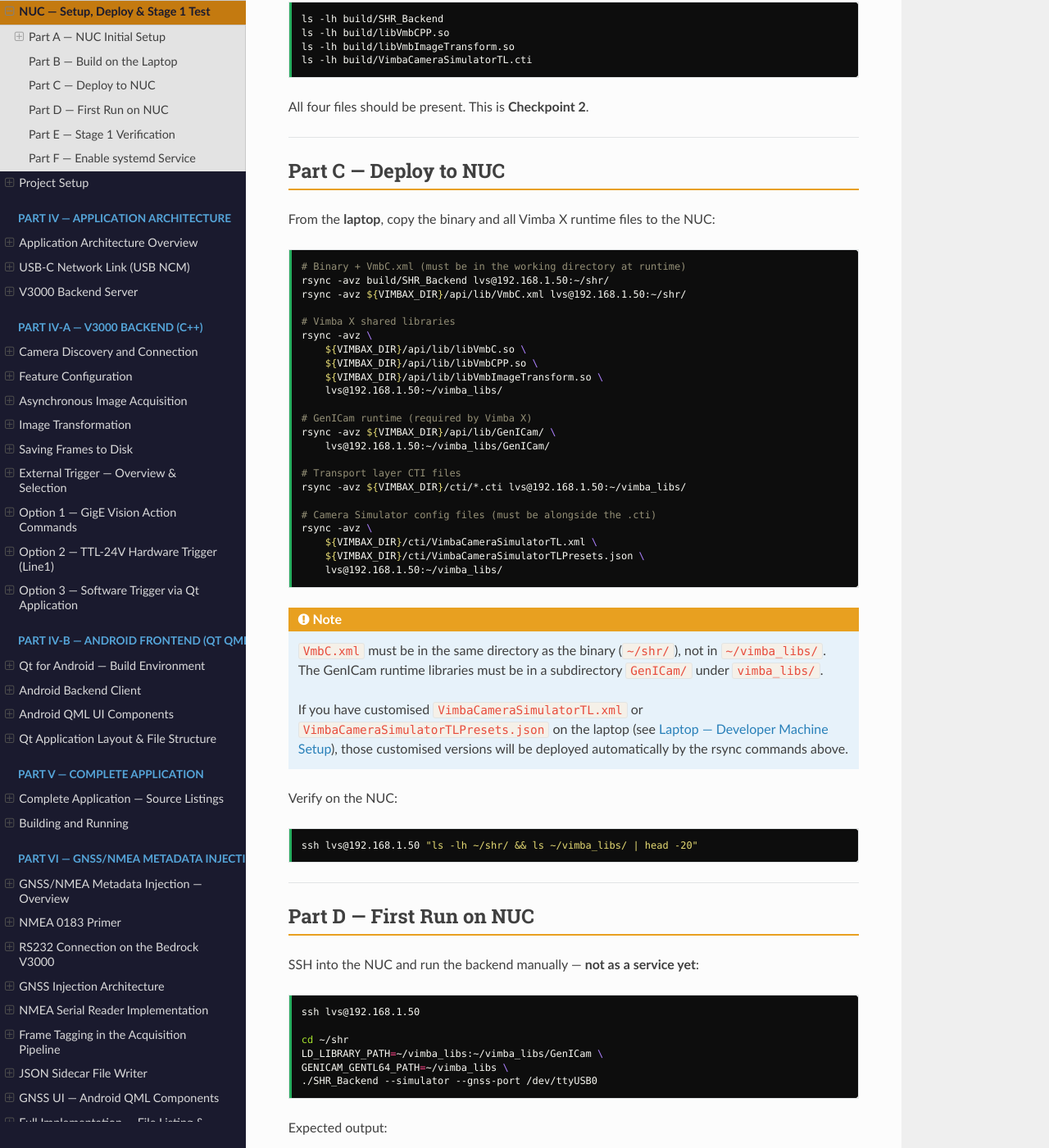
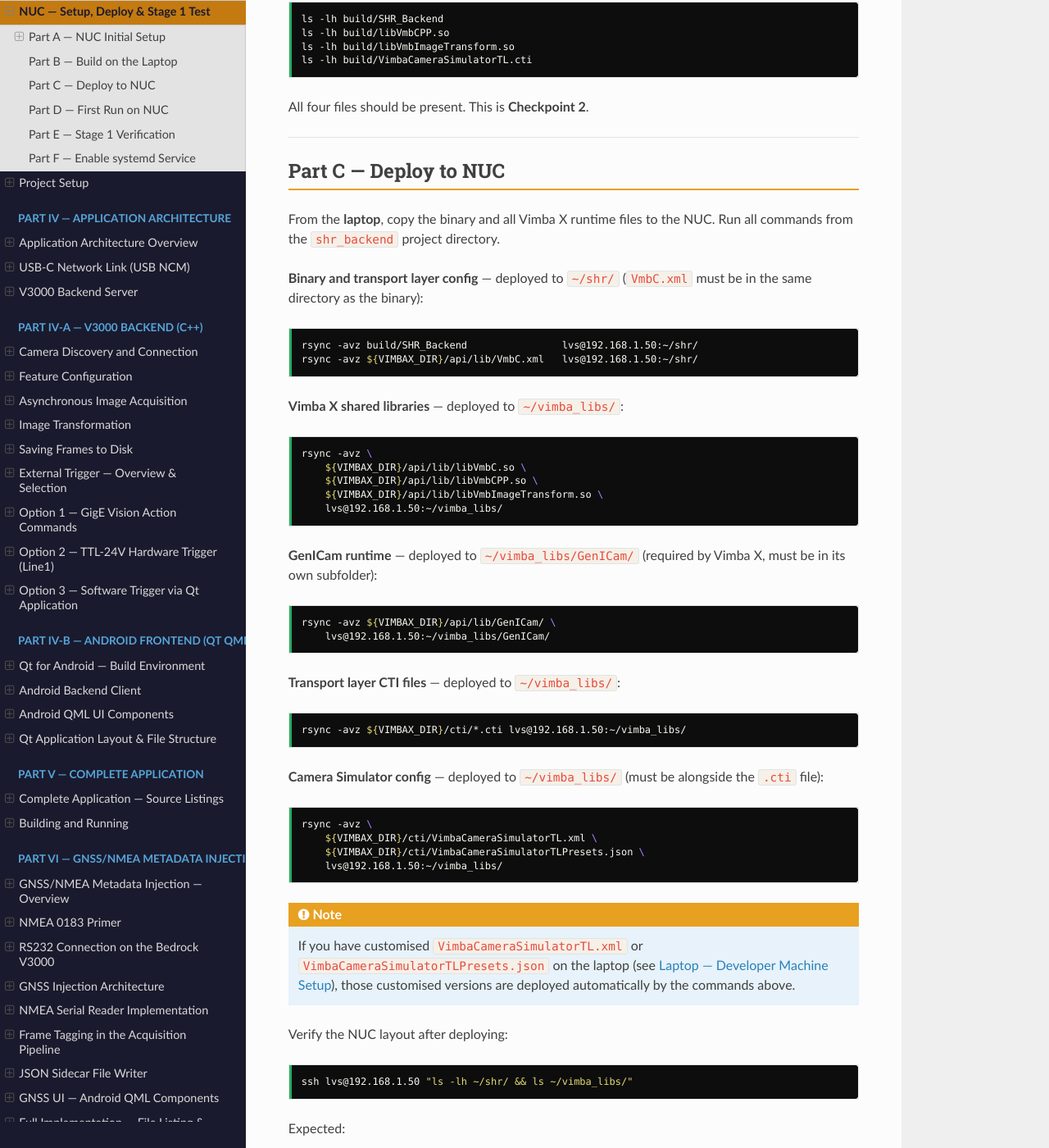
Before and after one commit to ldv-1000111/10GigE, a Sphinx documentation site: the page built from source/nuc_setup.rst, in a window 1280 px wide and 1400 px high, scrolled down 3712 px. Shown: the whole window at 82% size. Built offline with Sphinx 7.4.7 and the Read the Docs theme 3.1.0, drawn with Linux system fonts in a browser that asks for light colours; pages that are not in the unit, such as notebooks, are missing from menus; some of the changed text lies outside the part shown.

Commit message:
fix: rewrite deploy section with correct rsync commands and layout
- Five separate rsync blocks: binary, libs, GenICam, CTI, Simulator config
- VmbC.xml deployed to ~/shr/ (next to binary)
- GenICam/ deployed as subfolder of ~/vimba_libs/
- Expected layout shown after verification command

```diff
--- a/source/nuc_setup.rst
+++ b/source/nuc_setup.rst
@@ -205,49 +205,77 @@ All four files should be present. This is **Checkpoint 2**.
 Part C — Deploy to NUC
 ------------------------
 
-From the **laptop**, copy the binary and all Vimba X runtime files to the NUC:
+From the **laptop**, copy the binary and all Vimba X runtime files to the NUC.
+Run all commands from the ``shr_backend`` project directory.
+
+**Binary and transport layer config** — deployed to ``~/shr/``
+(``VmbC.xml`` must be in the same directory as the binary):
 
 .. code-block:: bash
 
-   # Binary + VmbC.xml (must be in the working directory at runtime)
-   rsync -avz build/SHR_Backend lvs@192.168.1.50:~/shr/
-   rsync -avz ${VIMBAX_DIR}/api/lib/VmbC.xml lvs@192.168.1.50:~/shr/
+   rsync -avz build/SHR_Backend                lvs@192.168.1.50:~/shr/
+   rsync -avz ${VIMBAX_DIR}/api/lib/VmbC.xml   lvs@192.168.1.50:~/shr/
 
-   # Vimba X shared libraries
+**Vimba X shared libraries** — deployed to ``~/vimba_libs/``:
+
+.. code-block:: bash
+
    rsync -avz \
        ${VIMBAX_DIR}/api/lib/libVmbC.so \
        ${VIMBAX_DIR}/api/lib/libVmbCPP.so \
        ${VIMBAX_DIR}/api/lib/libVmbImageTransform.so \
        lvs@192.168.1.50:~/vimba_libs/
 
-   # GenICam runtime (required by Vimba X)
+**GenICam runtime** — deployed to ``~/vimba_libs/GenICam/``
+(required by Vimba X, must be in its own subfolder):
+
+.. code-block:: bash
+
    rsync -avz ${VIMBAX_DIR}/api/lib/GenICam/ \
        lvs@192.168.1.50:~/vimba_libs/GenICam/
 
-   # Transport layer CTI files
+**Transport layer CTI files** — deployed to ``~/vimba_libs/``:
+
+.. code-block:: bash
+
    rsync -avz ${VIMBAX_DIR}/cti/*.cti lvs@192.168.1.50:~/vimba_libs/
 
-   # Camera Simulator config files (must be alongside the .cti)
+**Camera Simulator config** — deployed to ``~/vimba_libs/``
+(must be alongside the ``.cti`` file):
+
+.. code-block:: bash
+
    rsync -avz \
        ${VIMBAX_DIR}/cti/VimbaCameraSimulatorTL.xml \
        ${VIMBAX_DIR}/cti/VimbaCameraSimulatorTLPresets.json \
        lvs@192.168.1.50:~/vimba_libs/
 
 .. note::
-   ``VmbC.xml`` must be in the same directory as the binary (``~/shr/``),
-   not in ``~/vimba_libs/``. The GenICam runtime libraries must be in a
-   subdirectory ``GenICam/`` under ``vimba_libs/``.
+   If you have customised ``VimbaCameraSimulatorTL.xml`` or
+   ``VimbaCameraSimulatorTLPresets.json`` on the laptop
+   (see :doc:`laptop_setup`), those customised versions are deployed
+   automatically by the commands above.
 
-   If you have customised ``VimbaCameraSimulatorTL.xml`` or
-   ``VimbaCameraSimulatorTLPresets.json`` on the laptop (see
-   :doc:`laptop_setup`), those customised versions will be deployed
-   automatically by the rsync commands above.
-
-Verify on the NUC:
+Verify the NUC layout after deploying:
 
 .. code-block:: bash
 
-   ssh lvs@192.168.1.50 "ls -lh ~/shr/ && ls ~/vimba_libs/ | head -20"
+   ssh lvs@192.168.1.50 "ls -lh ~/shr/ && ls ~/vimba_libs/"
+
+Expected:
+
+.. code-block:: text
+
+   ~/shr/:
+   SHR_Backend    VmbC.xml
+
+   ~/vimba_libs/:
+   GenICam/
+   libVmbC.so            libVmbCPP.so         libVmbImageTransform.so
+   VimbaCameraSimulatorTL.cti     VimbaCameraSimulatorTL.xml
+   VimbaCameraSimulatorTLPresets.json
+   VimbaGigETL.cti       VimbaUSBTL.cti
+   libsv_gev_rdma_tl.cti
 
 ----
 
```
